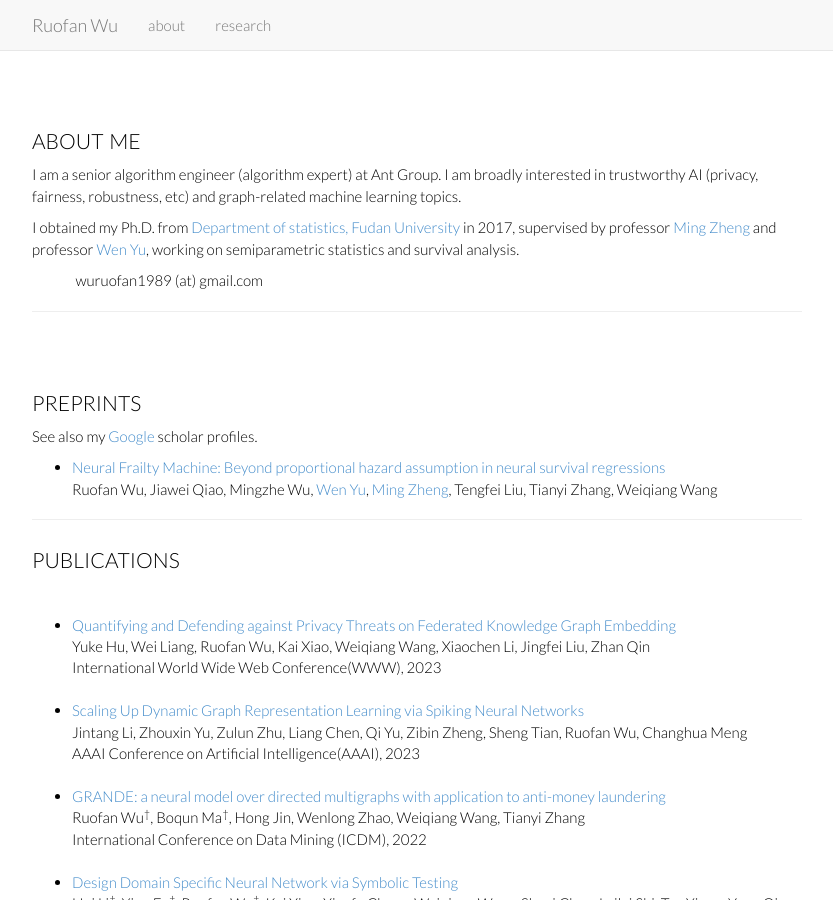
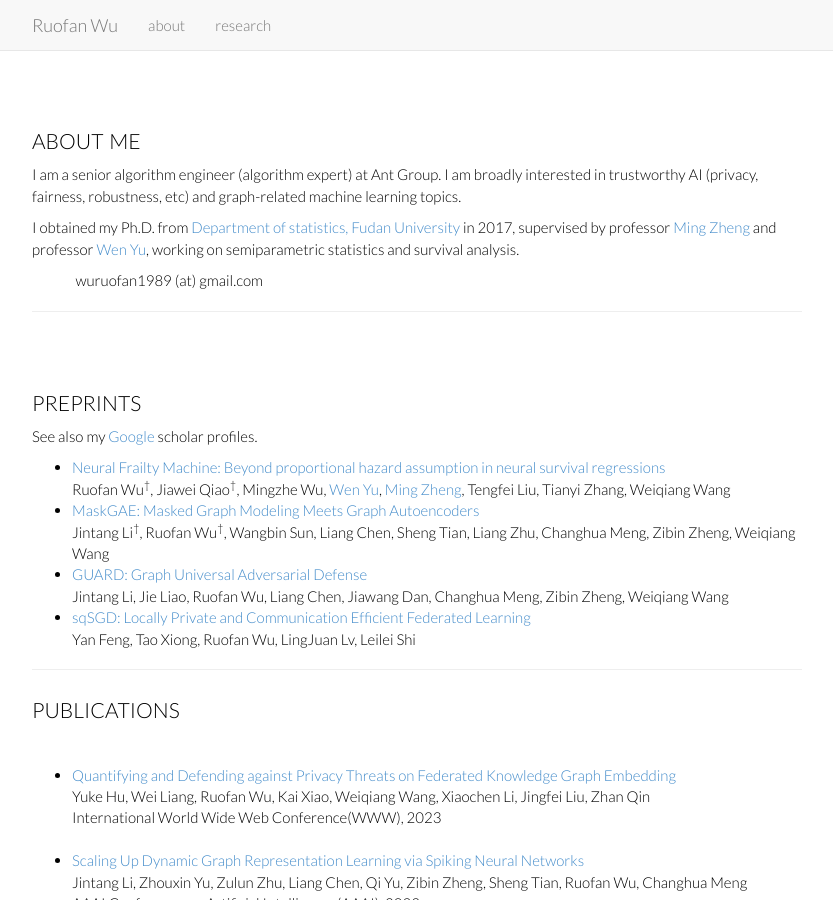
Before and after one commit to Rorschach1989/rorschach1989.github.io, a Jekyll site: the page index.html, which Jekyll copies as it is, in a window 1280 px wide and 900 px high. Shown: the whole window, without its empty margins (223-1056 px from the left). Built offline with Jekyll 4.4.1, drawn with Linux system fonts in a browser that asks for light colours; nearby versions of some CDN libraries; library files that are not in the unit come from our copies.

Commit message:
Add more preprints

```diff
--- a/index.html
+++ b/index.html
@@ -118,14 +118,34 @@
 
 		<li> <a href="https://arxiv.org/abs/2303.10358">
 			Neural Frailty Machine: Beyond proportional hazard assumption in neural survival regressions </a><br>
-			Ruofan Wu,
-			Jiawei Qiao,
+			Ruofan Wu<sup><span>&#8224;</span></sup>,
+			Jiawei Qiao<sup><span>&#8224;</span></sup>,
 			Mingzhe Wu,
 			<a href="https://www.fdsm.fudan.edu.cn/AboutUs/preview.html?uid=012077">Wen Yu</a>,
 			<a href="https://www.fdsm.fudan.edu.cn/AboutUs/preview.html?uid=011916"> Ming Zheng</a>,
 			Tengfei Liu,
 			Tianyi Zhang,
 			Weiqiang Wang
+			<br>
+		</li>
+
+		<li> <a href="https://arxiv.org/abs/2205.10053">
+			MaskGAE: Masked Graph Modeling Meets Graph Autoencoders </a><br>
+			Jintang Li<sup><span>&#8224;</span></sup>,
+			Ruofan Wu<sup><span>&#8224;</span></sup>,
+			Wangbin Sun, Liang Chen, Sheng Tian, Liang Zhu, Changhua Meng, Zibin Zheng, Weiqiang Wang
+			<br>
+		</li>
+
+		<li> <a href="https://arxiv.org/abs/2205.10053">
+			GUARD: Graph Universal Adversarial Defense </a><br>
+			Jintang Li, Jie Liao, Ruofan Wu, Liang Chen, Jiawang Dan, Changhua Meng, Zibin Zheng, Weiqiang Wang
+			<br>
+		</li>
+
+		<li> <a href="https://arxiv.org/abs/2206.10565">
+			sqSGD: Locally Private and Communication Efficient Federated Learning </a><br>
+			Yan Feng, Tao Xiong, Ruofan Wu, LingJuan Lv, Leilei Shi
 			<br>
 		</li>
 	</ul>
```
